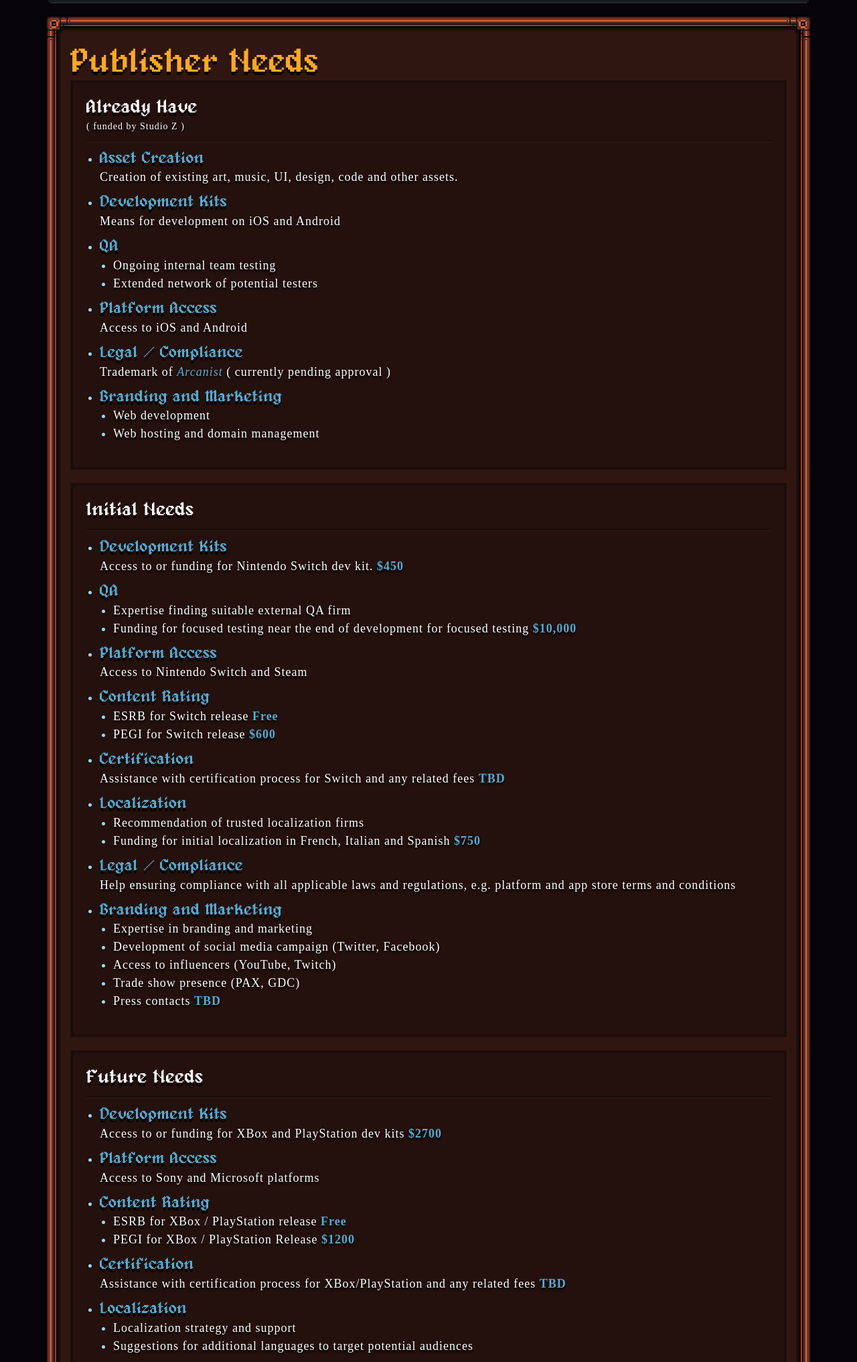
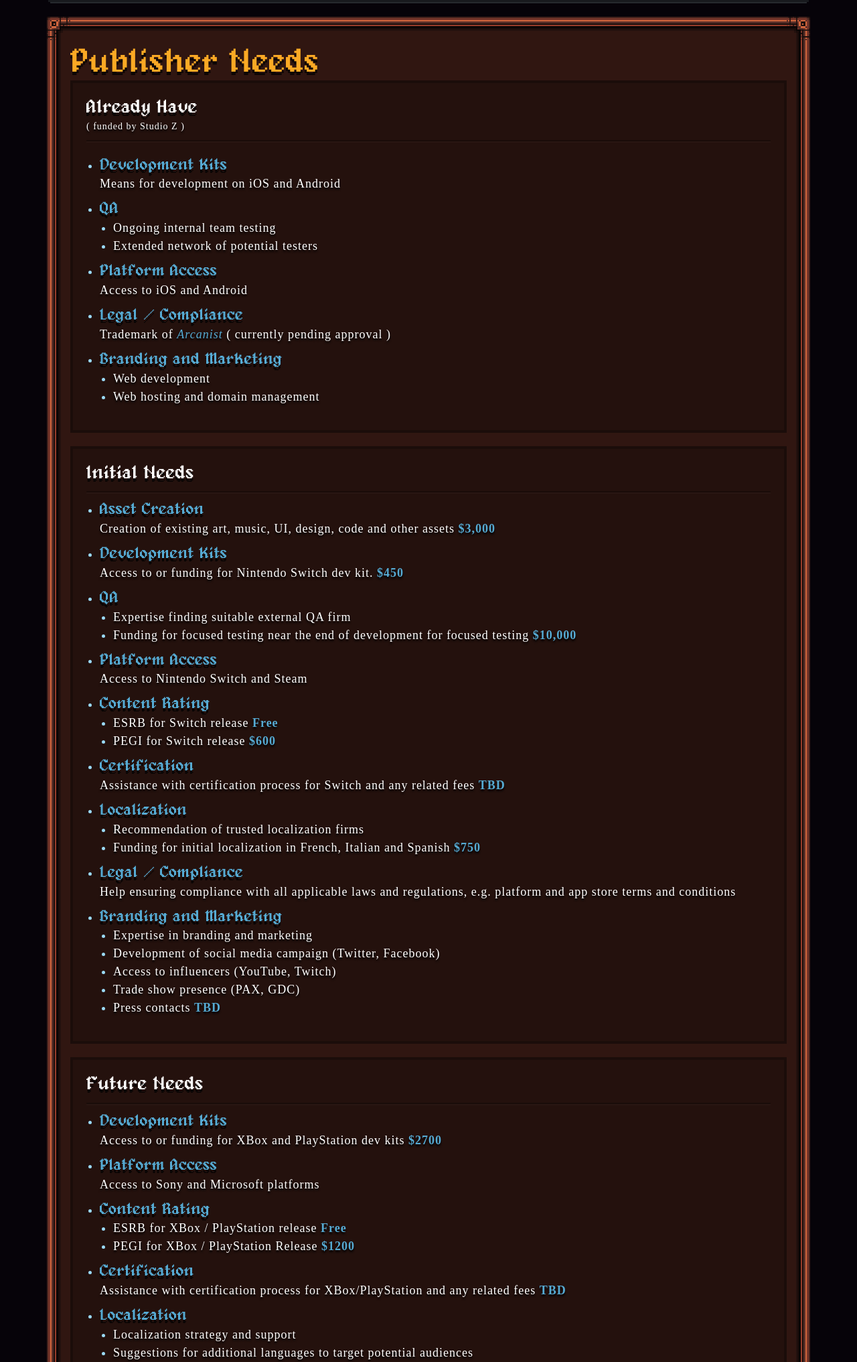
Before and after one commit to jsruesch/arcanistpitch, a PHP site: page / in a window 1280 px wide. Shown: the part 3850-5883 px from the top of the page at 67% size. Run offline with PHP 8.4, Linux system fonts and the light colour scheme; some libraries are stand-ins or nearby versions; some web fonts are replaced.

Commit message:
add asset creation to initial needs

```diff
--- a/header.php
+++ b/header.php
@@ -7,7 +7,7 @@
   <link rel="stylesheet" type="text/css" href="stylesheets/style.min.css"/>
   <meta name="viewport" content="width=device-width, initial-scale=1" />
   <!-- Favicon -->
-<link rel="shortcut icon" href="favicon.ico" type="image/x-icon" />
+  <link rel="shortcut icon" href="favicon.ico" type="image/x-icon" />
   <!-- jQuery -->
   <script src="https://ajax.googleapis.com/ajax/libs/jquery/1.12.4/jquery.min.js"></script>
   <!-- Bootstrap -->
--- a/index.php
+++ b/index.php
@@ -366,10 +366,6 @@
               <div class="hr mar10-top mar10-bot"></div>
               <div class="row">
                 <ul class="disc">
-                  <li>
-                    <h4 class="text-lblue">Asset Creation</h4>
-                    <p class="text-white">Creation of existing art, music, UI, design, code and other assets.</p>
-                  </li>
                   <li class="mar10-top">
                     <h4 class="text-lblue">Development Kits</h4>
                     <p class="text-white">Means for development on iOS and Android</p>
@@ -418,6 +414,10 @@
               <div class="row">
                 <ul class="disc">
                   <li>
+                    <h4 class="text-lblue">Asset Creation</h4>
+                    <p class="text-white">Creation of existing art, music, UI, design, code and other assets <span class="text-bold text-lblue">$3,000</span></p>
+                  </li>
+                  <li class="mar10-top">
                     <h4 class="text-lblue">Development Kits</h4>
                     <p class="text-white">Access to or funding for Nintendo Switch dev kit. <span class="text-bold text-lblue">$450</span></p>
                   </li>
```
